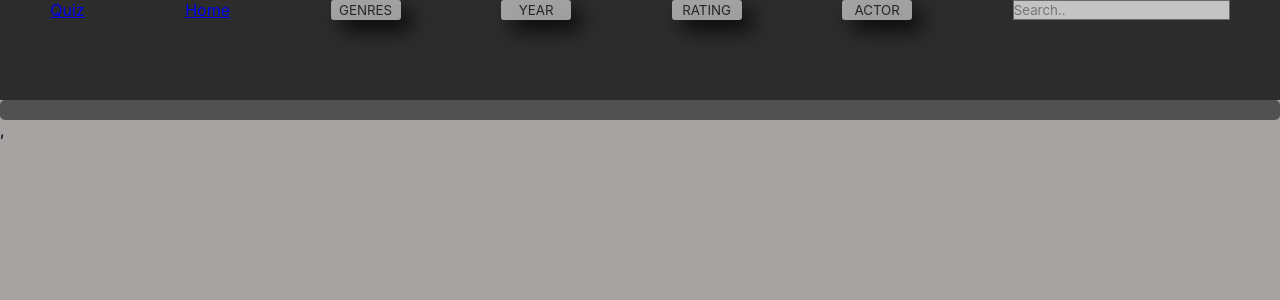
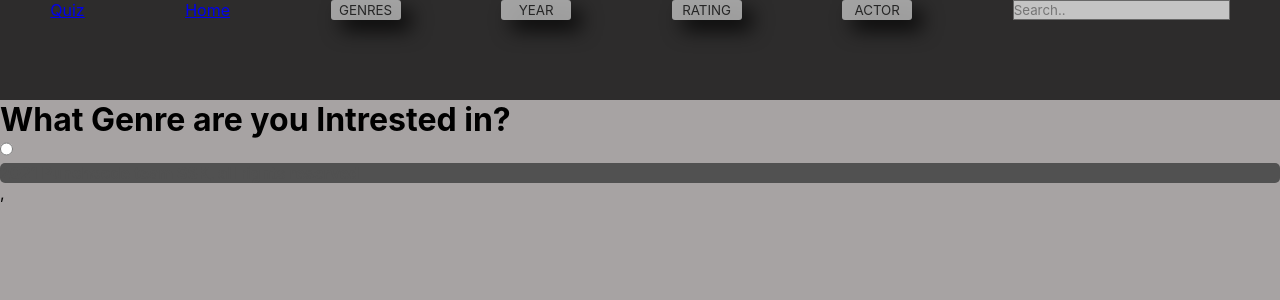
Before and after one commit to RikikiB/movie-project, a React (Create React App) app in the folder Frontend/: page /quiz in a window 1280 px wide. Shown: the top 300 px of the page. Built offline with nearby package versions, Linux system fonts and the light colour scheme.

Commit message:
doing code for quiz page

```diff
--- a/Frontend/src/Components/App.js
+++ b/Frontend/src/Components/App.js
@@ -1,28 +1,31 @@
-import "./App.css";
-import Footer from "./Footer";
-import Header from "./Header";
-import { BrowserRouter as Router, Switch, Route } from "react-router-dom";
-import Home from "./Home";
-import MovieDetailPage from "./views/MovieDetailPage";
+import './App.css'
+import Footer from './Footer'
+import Header from './Header'
+import { BrowserRouter as Router, Switch, Route } from 'react-router-dom'
+import Home from './Home'
+import MovieDetailPage from './views/MovieDetailPage'
+import Quizpage from './Quizpage'
 function App() {
   return (
-    <div className="App">
+    <div className='App'>
       <Router>
         <Header />
         <Switch>
-          <Route exact path="/">
+          <Route exact path='/'>
             <Home />
-            <div>home</div>
           </Route>
-          <Route path="/detail">
+          <Route path='/detail'>
             <MovieDetailPage />
+          </Route>
+          <Route path='/quiz'>
+            <Quizpage />
           </Route>
         </Switch>
 
         <Footer />
       </Router>
     </div>
-  );
+  )
 }
 
-export default App;
+export default App
--- a/Frontend/src/Components/Home.css
+++ b/Frontend/src/Components/Home.css
@@ -1,3 +1,7 @@
+.container {
+  height: 90%;
+  width: 100%;
+}
 .btn5 {
   background-color: rgba(188, 56, 56, 1);
   color: white;
--- a/Frontend/src/Components/Quizpage.tsx
+++ b/Frontend/src/Components/Quizpage.tsx
@@ -3,7 +3,23 @@ import React from 'react'
 function Quizpage() {
   return (
     <div>
-      <h1> This is the quiz game page</h1>
+      <div className='Question'>
+        <h1> What Genre are you Intrested in?</h1>
+      </div>
+      <div className='Answerbox'>
+        <input type='radio' id='html' name='fav_language' value='HTML'></input>
+      </div>
+    </div>
+  )
+}
+const Answer = () => {
+  const data = [1, 2, 3]
+
+  return (
+    <div className='Answer'>
+      {data.map((Answers) => (
+        <div className='Answerbox'>answer</div>
+      ))}
     </div>
   )
 }
```
